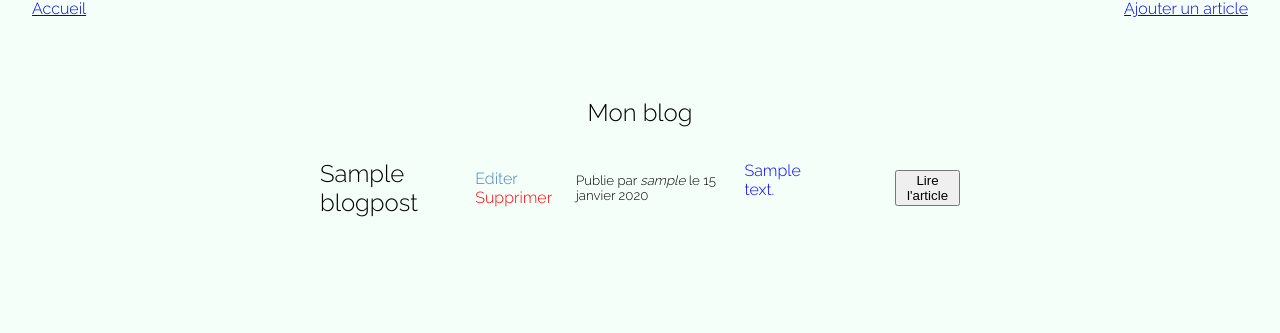
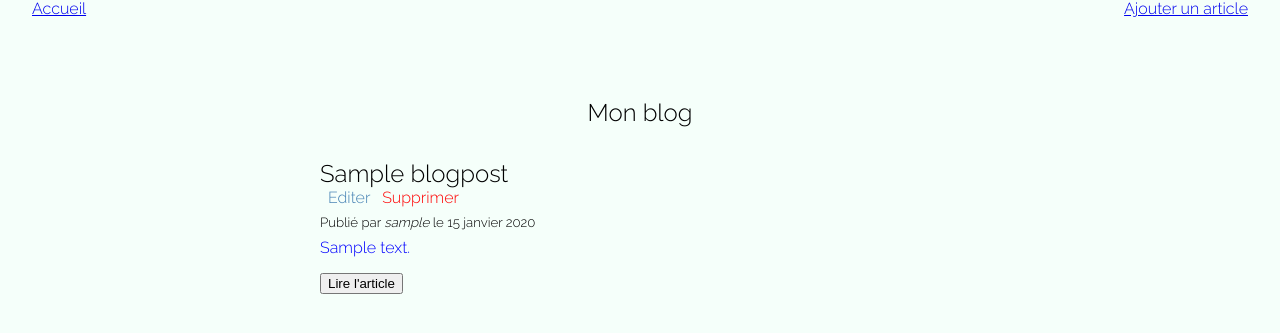
Before and after one commit to Mohamed-Guefaifia/Django_with_LLM_-_langchain_My_Intelligent_Blog, a Django app: page /blog/ in a window 1280 px wide. Shown: the part 33-366 px from the top of the page. Run offline with Django 4.2, Linux system fonts and the light colour scheme; a user stored in the database is signed in; tables that the repository leaves empty hold one stand-in row (values such as "Sample post").

Commit message:
Modification du css de la page

```diff
--- a/src/posts/static/css/reset.css
+++ b/src/posts/static/css/reset.css
@@ -18,11 +18,7 @@ h5,
 h6,
 p,
 ol,
-ul,
-figure,
-blockquote,
-dl,
-dd {
+ul {
     margin: 0;
     padding: 0;
     font-weight: normal;
--- a/src/posts/static/css/style.css
+++ b/src/posts/static/css/style.css
@@ -1,13 +1,10 @@
 @import url('https://fonts.googleapis.com/css2?family=Raleway:wght@300&display=swap');
 @import "reset.css";
-
-
 
 body {
     font-family: 'Raleway', sans-serif;
     background-color: mintcream;
 }
-
 
 nav {
     margin: 2rem;
@@ -27,17 +24,14 @@ nav {
     margin-top: 2rem;
 }
 
-
 @media (max-width: 1024px) {
     #blog article {
         width: 85%;
     }
 }
 
-
 .post-title {
-    display: flex;
-    align-items: center;
+    align-items: flex-start;
 }
 
 .post-title a {
@@ -48,20 +42,29 @@ nav {
 
 .post-title a:last-child {
     color: red;
-
 }
 
 .post-title>div {
     margin-left: auto;
+    align-self: center;
 }
-
 
 .post-author {
     margin: .5rem 0;
 }
 
 .post-excerpt {
+    display: block;
+    max-width: 600px;
     margin-bottom: 1rem;
     margin-right: 5rem;
     color: blue;
+    word-wrap: break-word;
+    white-space: normal;/
 }
+
+@media (max-width: 768px) {
+    .post-excerpt {
+        max-width: 100%;
+    }
+}
--- a/src/posts/templates/posts/blogpost_list.html
+++ b/src/posts/templates/posts/blogpost_list.html
@@ -14,15 +14,16 @@
         <div>
             <a href="{% url 'posts:edit' slug=post.slug %}">Editer</a>
             <a href="{% url 'posts:delete' slug=post.slug %}">Supprimer</a>
-            {% endif %}
         </div>
-        <h5 class="post-author">Publie par <i>{{ post.author_or_default }}</i> le {{post.created_on|date:'j F Y'}} </h5>
-        <p class="post-excerpt">{{ post.content|safe|truncatewords:50 }} </p>
-
+        {% endif %}
+        <h5 class="post-author">Publié par <i>{{ post.author_or_default }}</i> le {{ post.created_on|date:'j F Y' }}
+        </h5>
+        <p class="post-excerpt">{{ post.content|safe|truncatewords:50 }}</p>
         <form action="{% url 'posts:post' slug=post.slug %}">
             <button type="submit">Lire l'article</button>
         </form>
     </div>
 </article>
+
 {% endfor %}
 {% endblock %}
```
